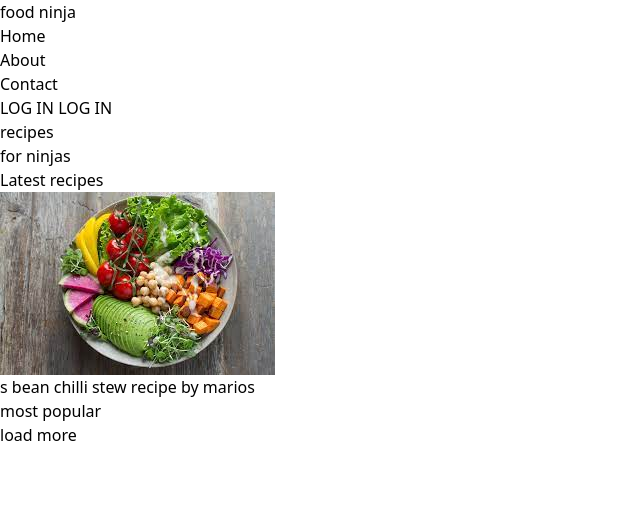
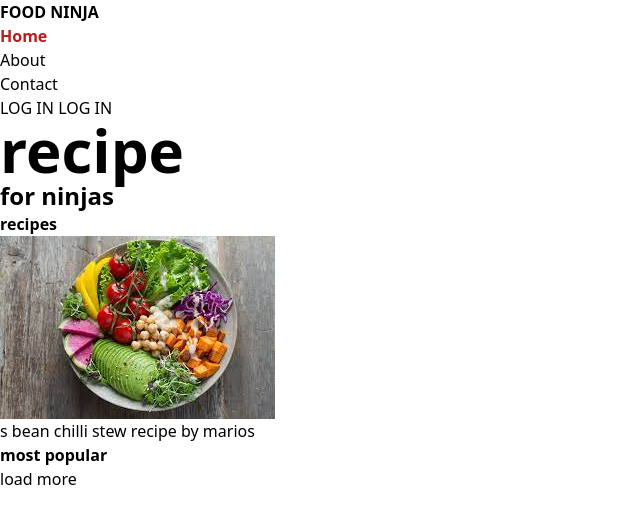
Before and after one commit to TAIHAN86/Tailwind-css, a website: page public/index.html in a window 1280 px wide. Shown: the whole page, without its empty margins (0-640 px from the left). Drawn offline with nearby package versions, Linux system fonts and the light colour scheme.

Commit message:
font size A

```diff
--- a/public/index.html
+++ b/public/index.html
@@ -19,17 +19,17 @@
   </script>
 </head>
 
-<body>
+<body class="text-grey-700">
   <div>
     <div>
       <nav>
         <div>
-          <h1>
+          <h1 class="font-bold uppercase">
             <a href="">food ninja</a>
           </h1>
         </div>
         <ul>
-          <li>
+          <li class="text-red-700 font-bold">
             <a href=""><span>Home</span></a>
           </li>
 
@@ -51,12 +51,12 @@
         <a href="">LOG IN</a>
       </div>
       <header>
-        <h2>recipes</h2>
-        <h3>for ninjas </h3>
+        <h2 class="text-grey-700 text-6xl font-semibold">recipe</h2>
+        <h3 class="text-2xl font-semibold">for ninjas </h3>
       </header>
 
       <div>
-        <h4>Latest recipes</h4>
+        <h4 class="font-bold"> recipes</h4>
 
         <div>
           <!--cards go here -->
@@ -68,7 +68,7 @@
             </div>
           </div>
         </div>
-        <h4>most popular</h4>
+        <h4 class="font-bold"> most popular</h4>
         <div>
           <!--cards go here-->
         </div>
```
